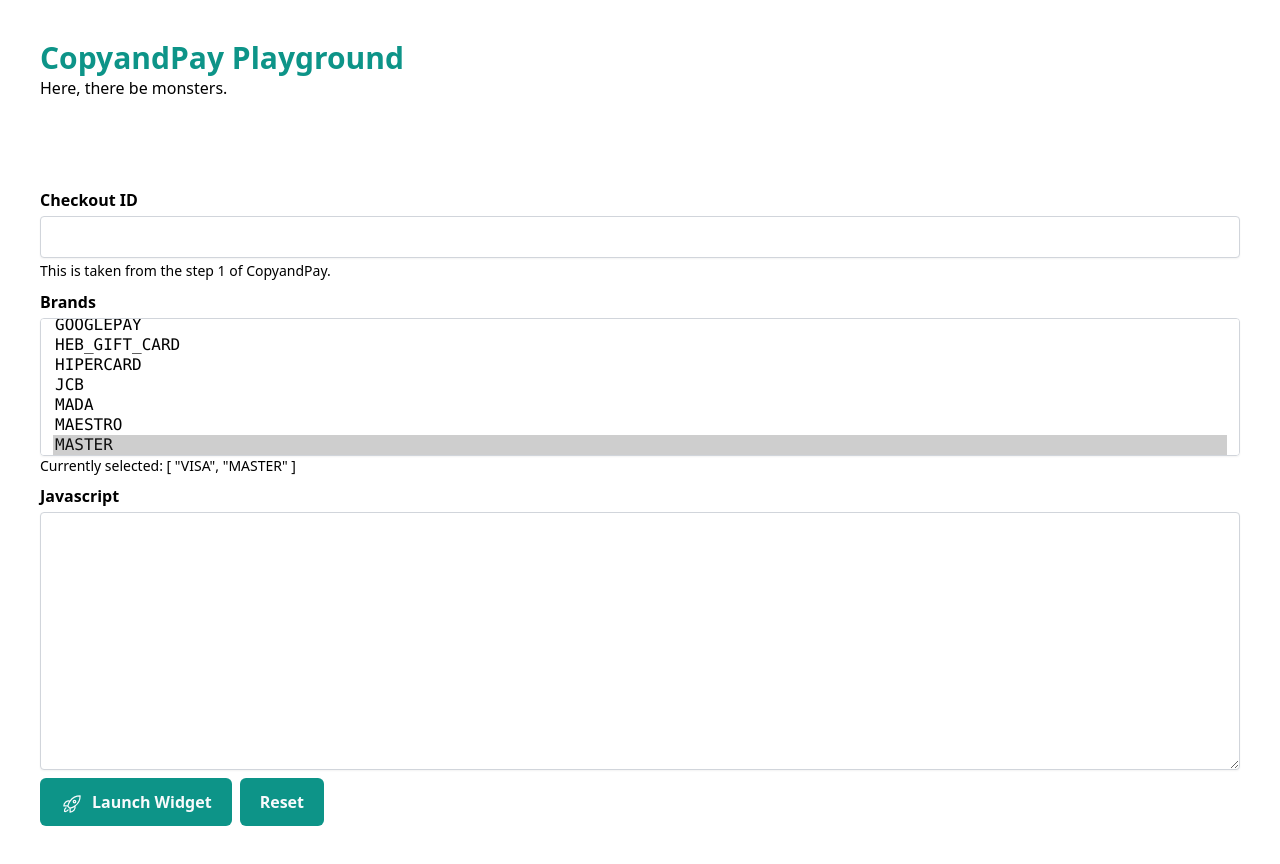
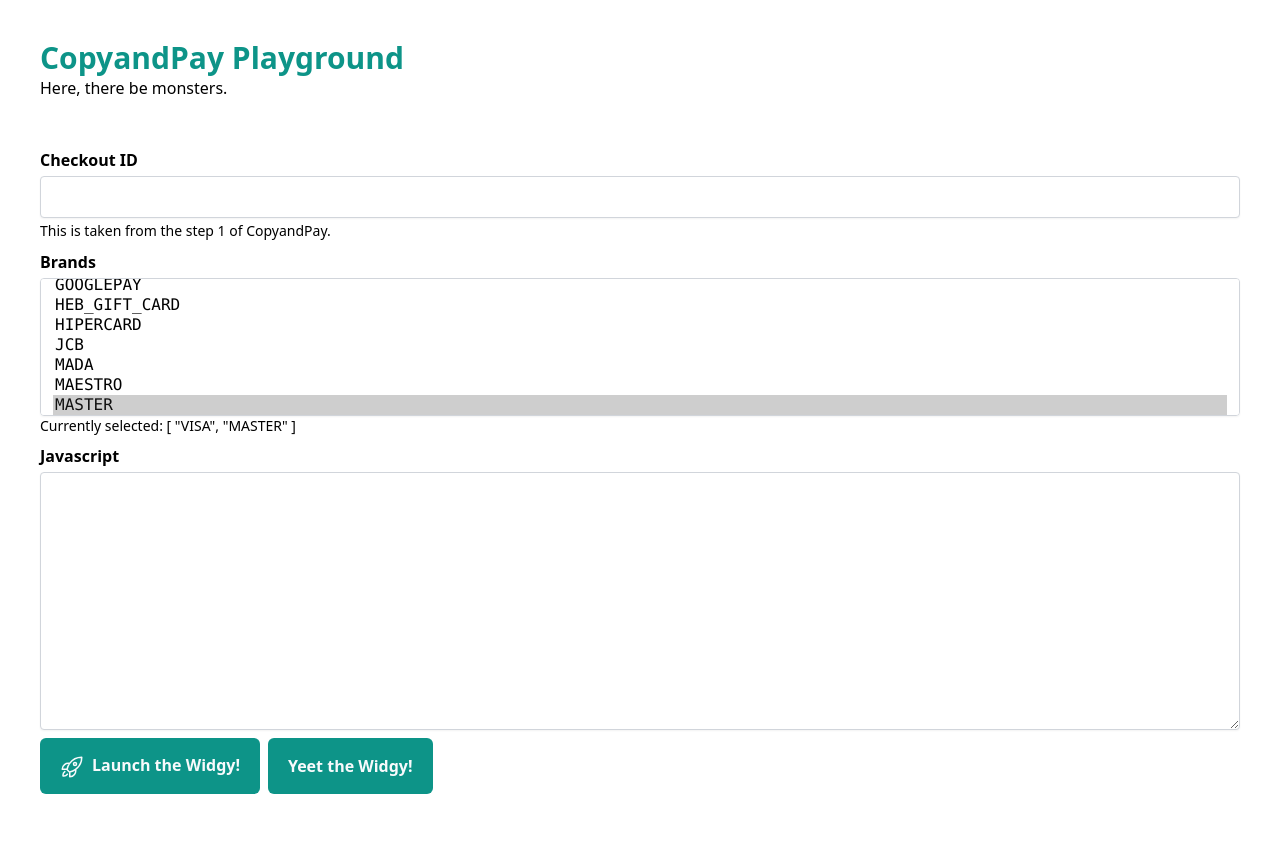
Before and after one commit to veib6247/cnp-pg, a Vue app: page / in a window 1280 px wide. After the commit the page ends 834 px from the top, so only its background shows below. Built offline with nearby package versions, Linux system fonts and the light colour scheme.

Commit message:
UI adjustments

```diff
--- a/src/App.vue
+++ b/src/App.vue
@@ -20,6 +20,13 @@
  *
  */
 function sumbit() {
+  if (checkoutId.value == '') {
+    alert('Checkout ID cannot be empty!')
+  } else {
+    // todo: create script tag then append to head
+
+  }
+
   // eval
   isLaunchWidget.value = checkoutId.value !== '' ? true : false
 }
@@ -52,8 +59,8 @@
     <UserTextArea label="Javascript" v-model="customJs" />
 
     <div class="flex flex-row gap-2">
-      <SubmitButton :show-icon="true" btn-label="Launch Widget" @submit-data="sumbit" />
-      <SubmitButton :show-icon="false" btn-label="Reset" @submit-data="reset" />
+      <SubmitButton :show-icon="true" btn-label="Launch the Widgy!" @submit-data="sumbit" />
+      <SubmitButton :show-icon="false" btn-label="Yeet the Widgy!" @submit-data="reset" />
     </div>
 
 
--- a/src/components/CnpWidget.vue
+++ b/src/components/CnpWidget.vue
@@ -30,14 +30,12 @@
  * add the script tag into the DOM
  */
 onMounted(() => {
-  console.log(`the component is now mounted.`)
-  console.info(brands.value)
+  console.info(`Selected brands: ${brands.value}`)
 })
 </script>
 
 <template>
   <div class="mt-2">
-    <form action="https://docs.oppwa.com/tutorials/integration-guide" class="paymentWidgets"
-      data-brands="VISA MASTER AMEX"></form>
+    <form action="https://docs.oppwa.com/tutorials/integration-guide" class="paymentWidgets" :data-brands="brands"></form>
   </div>
 </template>
--- a/src/components/HeroSection.vue
+++ b/src/components/HeroSection.vue
@@ -1,5 +1,5 @@
 <template>
-  <section class="container mx-auto p-10">
+  <section class="container mx-auto px-10 pt-10">
     <h1 class="text-3xl font-bold text-teal-600">
       CopyandPay Playground
     </h1>
--- a/src/components/SubmitButton.vue
+++ b/src/components/SubmitButton.vue
@@ -19,7 +19,7 @@
 <template>
   <div class="mt-2">
     <button
-      class="bg-teal-600 py-3 px-5 rounded-md font-bold text-slate-50 hover:bg-teal-400 active:bg-teal-500 space-x-2"
+      class="bg-teal-600 h-14 py-3 px-5 rounded-md font-bold text-slate-50 hover:bg-teal-400 active:bg-teal-500 space-x-2"
       @click="$emit('submitData')">
       <LaunchIcon v-if="showIcon" />
       <span>
--- a/src/components/icons/LaunchIcon.vue
+++ b/src/components/icons/LaunchIcon.vue
@@ -1,6 +1,6 @@
 <template>
   <svg xmlns="http://www.w3.org/2000/svg" fill="none" viewBox="0 0 24 24" stroke-width="1.5" stroke="currentColor"
-    class="w-6 h-5 inline">
+    class="w-6 h-6 inline">
     <path stroke-linecap="round" stroke-linejoin="round"
       d="M15.59 14.37a6 6 0 01-5.84 7.38v-4.8m5.84-2.58a14.98 14.98 0 006.16-12.12A14.98 14.98 0 009.631 8.41m5.96 5.96a14.926 14.926 0 01-5.841 2.58m-.119-8.54a6 6 0 00-7.381 5.84h4.8m2.581-5.84a14.927 14.927 0 00-2.58 5.84m2.699 2.7c-.103.021-.207.041-.311.06a15.09 15.09 0 01-2.448-2.448 14.9 14.9 0 01.06-.312m-2.24 2.39a4.493 4.493 0 00-1.757 4.306 4.493 4.493 0 004.306-1.758M16.5 9a1.5 1.5 0 11-3 0 1.5 1.5 0 013 0z" />
   </svg>
```
